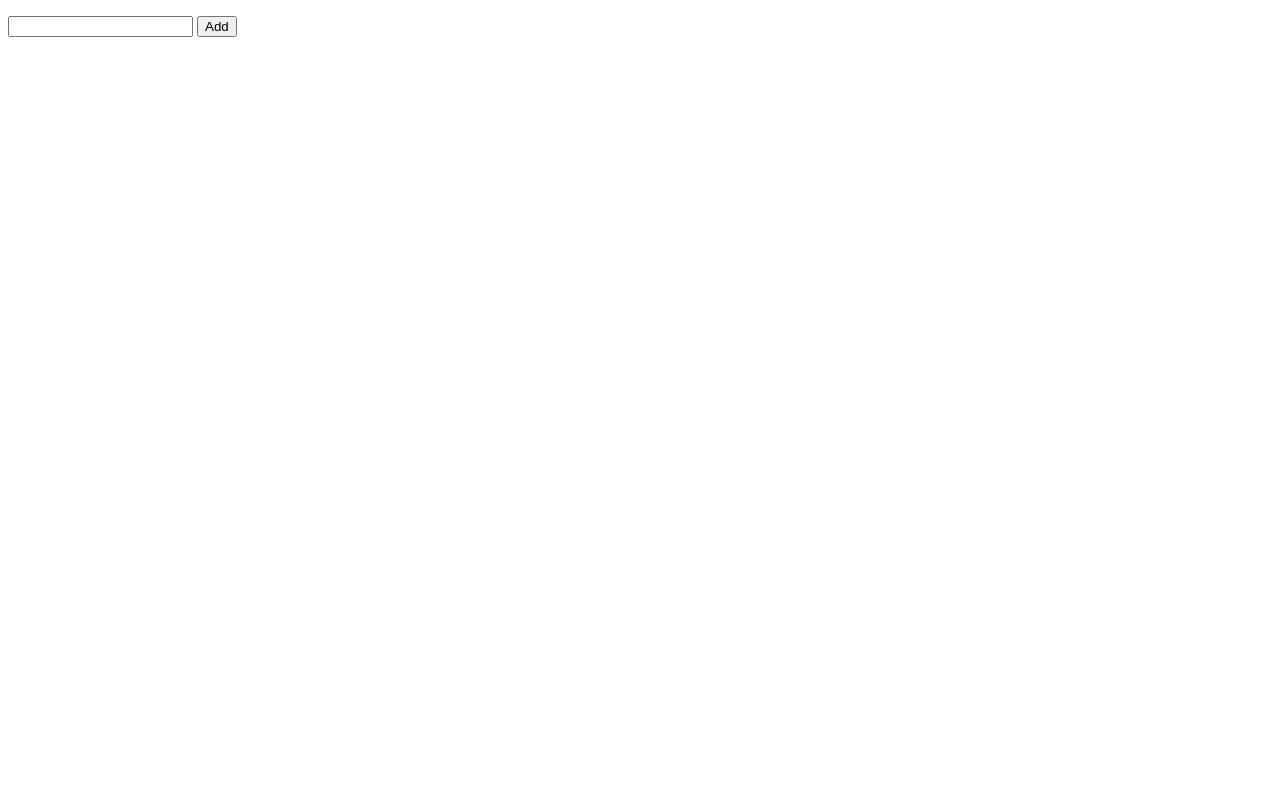
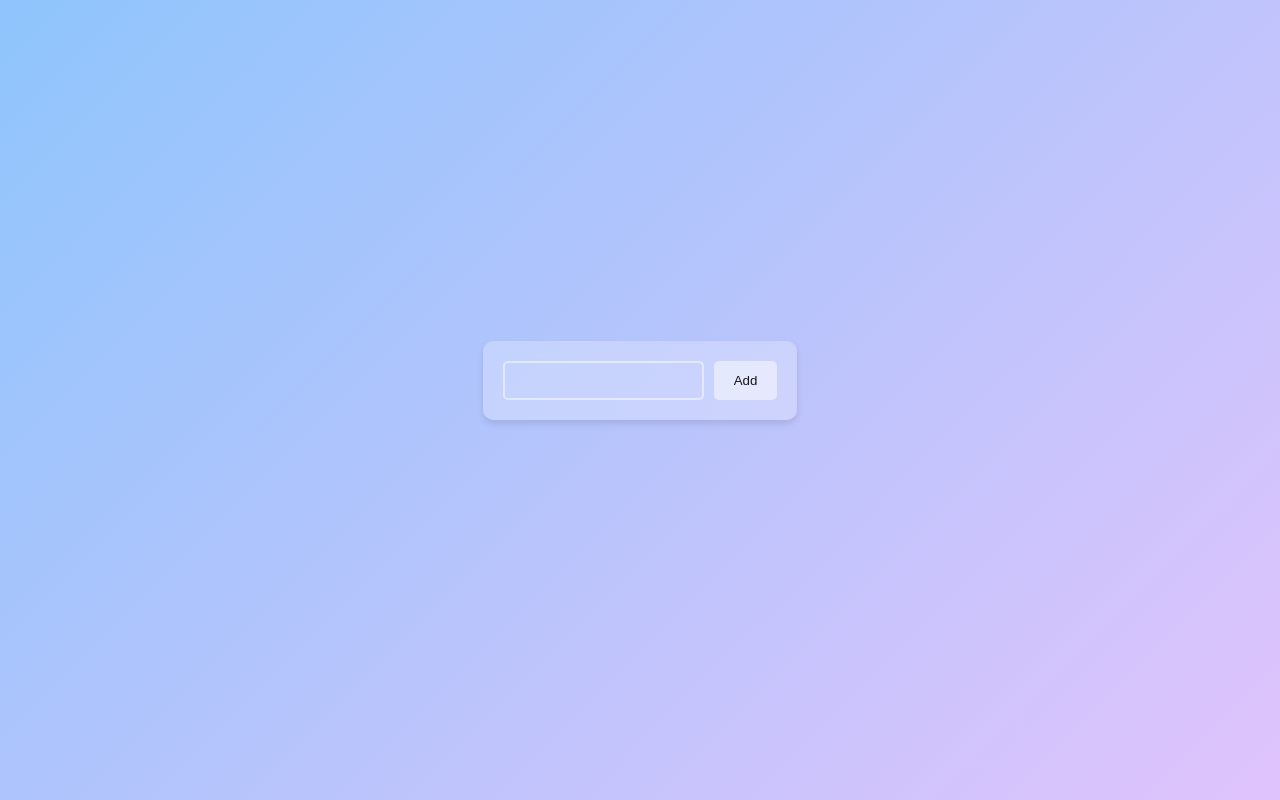
Before and after one commit to christie0902/ts-todolist, a website: page public/index.html in a window 1280 px wide. Drawn offline with Linux system fonts and the light colour scheme; files whose address does not match are found by name.

Commit message:
add styling

```diff
--- a/public/index.css
+++ b/public/index.css
@@ -1,14 +1,60 @@
-#img {
-  display: block;
-  margin: auto;
-  height: 128px;
-  width: 128px;
-  padding: 2rem;
+body {
+  display: flex;
+  flex-direction: column;
+  align-items: center;
+  justify-content: center;
+  height: 100vh;
+  margin: 0;
+  background: linear-gradient(135deg, #8EC5FC 0%, #E0C3FC 100%);
+  font-family: Arial, sans-serif;
 }
 
-#canvas {
-  display: block;
-  margin: 2rem auto;
-  width: 540px;
-  height: 540px;
+#list {
+  max-width: 400px;
+  width: 100%;
+  margin: 20px;
+  padding: 20px;
+  font-size: 1.5rem;
+  background: rgba(255, 255, 255, 0.25);
+  backdrop-filter: blur(10px);
+  border-radius: 10px;
+  box-shadow: 0 4px 6px rgba(0, 0, 0, 0.1);
 }
+
+#list li {
+  margin-block: 10px;
+  margin-left: 10px;
+}
+
+#new-task-form {
+  display: flex;
+  gap: 10px;
+  background: rgba(255, 255, 255, 0.25);
+  backdrop-filter: blur(10px);
+  padding: 20px;
+  border-radius: 10px;
+  box-shadow: 0 4px 6px rgba(0, 0, 0, 0.1);
+}
+
+#new-task-form input[type="text"] {
+  flex: 1;
+  padding: 10px;
+  border: 2px solid rgba(255, 255, 255, 0.5);
+  background: transparent;
+  color: rgb(0, 0, 0);
+  border-radius: 5px;
+}
+
+#new-task-form button {
+  padding: 10px 20px;
+  border: none;
+  background: rgba(255, 255, 255, 0.5);
+  color: rgb(23, 23, 23);
+  cursor: pointer;
+  border-radius: 5px;
+  transition: background 0.3s;
+}
+
+#new-task-form button:hover {
+  background: rgba(255, 255, 255, 0.75);
+}
--- a/public/index.html
+++ b/public/index.html
@@ -14,12 +14,11 @@
     </style>
 </head>
 <body>
-    <ul id="list">
 
-    </ul>
     <form id="new-task-form">
         <input type="text" id="new-task-title">
         <button>Add</button>
     </form>
+    <ul id="list"></ul>
 </body>
 </html>
```
